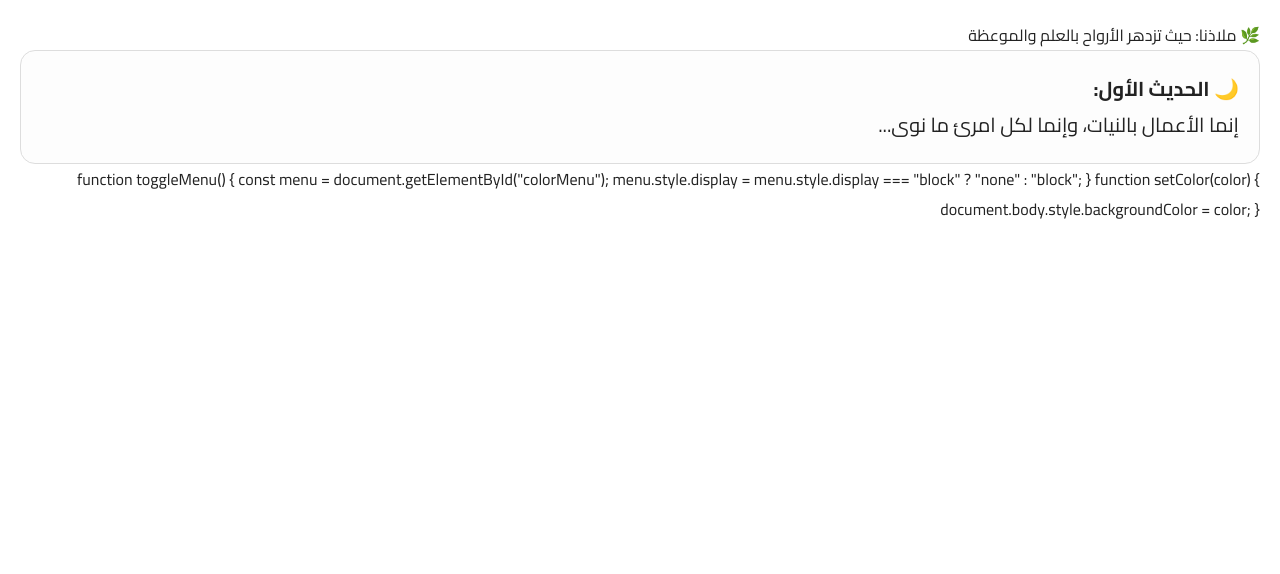
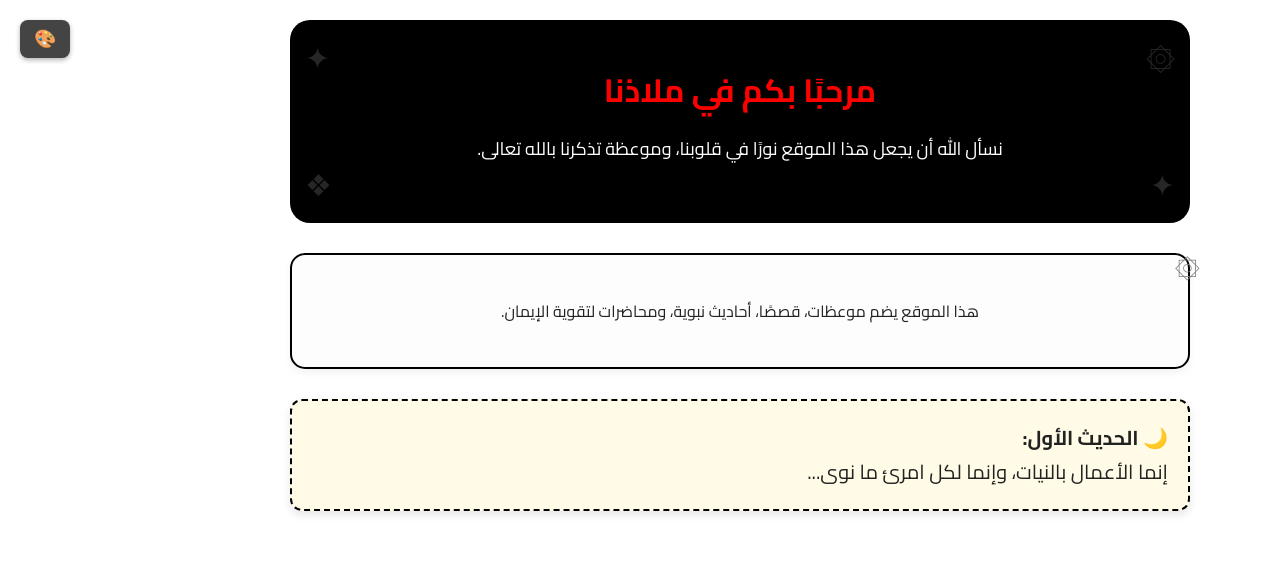
Before and after one commit to khalil799/Malathna, a plain HTML site: page index.html in a window 1280 px wide. Drawn offline with Linux system fonts and the light colour scheme.

Commit message:
Update index.html

```diff
--- a/index.html
+++ b/index.html
@@ -1,99 +1,274 @@
 <!DOCTYPE html>
 <html lang="ar" dir="rtl">
 <head>
-  <meta charset="UTF-8">
+  <meta charset="UTF-8" />
+  <meta name="viewport" content="width=device-width, initial-scale=1" />
   <title>ملاذنا</title>
-  <!-- استدعاء خط أنيق يدعم العربية -->
-  <link href="https://fonts.googleapis.com/css2?family=Cairo:wght@400;700&display=swap" rel="stylesheet">
+  <link href="https://fonts.googleapis.com/css2?family=Cairo:wght@400;700&display=swap" rel="stylesheet" />
   <style>
-    #colorMenu {
-  position: fixed;
-  top: 20px;
-  left: 20px;
-  background: #fff;
-  border: 1px solid #ccc;
-  padding: 10px;
-  border-radius: 10px;
-  display: none;
-  z-index: 1000;
-}
-
-.color-btn {
-  margin: 5px;
-  width: 30px;
-  height: 30px;
-  border: none;
-  cursor: pointer;
-  border-radius: 5px;
-}
     body {
       font-family: 'Cairo', sans-serif;
       margin: 0;
-      padding: 20px;
+      padding: 20px 20px 60px 220px;
       direction: rtl;
       background-color: #fff;
       color: #222;
+      transition: background-color 0.4s ease, color 0.4s ease;
     }
-    <button onclick="toggleMenu()" style="position:fixed; top:20px; left:20px; z-index:1001;">🎨</button>
 
-<div id="colorMenu">
-  <button class="color-btn" style="background: lightgreen;" onclick="setColor('lightgreen')"></button>
-  <button class="color-btn" style="background: white;" onclick="setColor('white')"></button>
-  <button class="color-btn" style="background: black;" onclick="setColor('black')"></button>
-  <button class="color-btn" style="background: lightblue;" onclick="setColor('lightblue')"></button>
-</div>
+    /* زر إظهار/إخفاء شريط الألوان */
+    #toggleColorsBtn {
+      position: fixed;
+      top: 20px;
+      left: 20px;
+      z-index: 1100;
+      padding: 8px 14px;
+      font-size: 18px;
+      cursor: pointer;
+      border: none;
+      border-radius: 8px;
+      background-color: #444;
+      color: white;
+      box-shadow: 0 2px 5px rgba(0,0,0,0.3);
+      transition: background-color 0.3s ease;
+    }
+    #toggleColorsBtn:hover {
+      background-color: #222;
+    }
 
-    .title {
-      font-size: 28px;
+    /* شريط تغيير الألوان */
+    #colorSidebar {
+      position: fixed;
+      top: 0;
+      left: 0;
+      width: 200px;
+      height: 100%;
+      background-color: #f0f0f0;
+      box-shadow: 2px 0 8px rgba(0,0,0,0.15);
+      padding: 20px 15px;
+      box-sizing: border-box;
+      display: none;
+      z-index: 1050;
+      overflow-y: auto;
+      border-top-right-radius: 15px;
+      border-bottom-right-radius: 15px;
+    }
+
+    #colorSidebar h4 {
+      margin-top: 0;
+      margin-bottom: 15px;
       font-weight: 700;
+      color: #333;
+      user-select: none;
+    }
+
+    .color-btn {
+      width: 100%;
+      margin: 8px 0;
+      padding: 12px 0;
+      border: none;
+      border-radius: 10px;
+      cursor: pointer;
+      font-weight: 700;
+      font-size: 16px;
+      color: white;
+      user-select: none;
+      transition: transform 0.2s ease;
+    }
+    .color-btn:hover {
+      transform: scale(1.05);
+    }
+
+    .green { background-color: #7bc86c; }
+    .white { background-color: #ffffff; color: #333; border: 1px solid #ccc; }
+    .black { background-color: #222222; }
+    .blue { background-color: #5da8f1; }
+
+    /* المحتوى الرئيسي */
+    .main-content {
+      max-width: 900px;
+      margin: auto;
+    }
+
+    .hero {
+      background-color: #000;
+      color: white;
+      border-radius: 20px;
+      padding: 40px 20px;
+      margin-bottom: 30px;
       text-align: center;
+      position: relative;
+      user-select: none;
+    }
+
+    /* زخارف */
+    .decor {
+      position: absolute;
+      font-size: 30px;
+      opacity: 0.15;
+      z-index: 0;
+      user-select: none;
+    }
+    .top-left {
+      top: 10px;
+      left: 15px;
+    }
+    .top-right {
+      top: 10px;
+      right: 15px;
+    }
+    .bottom-left {
+      bottom: 10px;
+      left: 15px;
+    }
+    .bottom-right {
+      bottom: 10px;
+      right: 15px;
+    }
+
+    .hero h1 {
+      font-size: 32px;
+      margin: 0;
+      color: red;
+      position: relative;
+      z-index: 1;
+      user-select: text;
+    }
+    .hero p {
+      margin-top: 12px;
+      font-size: 18px;
+      position: relative;
+      z-index: 1;
+      user-select: text;
+    }
+
+    .frame {
+      border-radius: 15px;
+      border: 2px solid black;
+      background-color: #fdfdfd;
+      padding: 25px;
       margin-bottom: 30px;
-      color: #2c3e50;
+      box-shadow: 0 4px 8px rgba(0,0,0,0.05);
+      position: relative;
+      transition: background-color 0.4s ease, border-color 0.4s ease;
+      user-select: text;
+    }
+
+    .frame::before {
+      content: "۞";
+      position: absolute;
+      top: -12px;
+      right: -12px;
+      font-size: 26px;
+      color: gray;
+      user-select: none;
+    }
+
+    .important {
+      color: red;
+      font-weight: 700;
     }
 
     .hadith-box {
       padding: 20px;
-      border: 1px solid #ddd;
-      background-color: #fdfdfd;
+      border: 2px dashed black;
+      border-radius: 12px;
+      background-color: #fffbe6;
+      box-shadow: 0 4px 8px rgba(0,0,0,0.1);
       font-size: 20px;
-      line-height: 1.8;
-      border-radius: 15px;
+      line-height: 1.7;
+      transition: background-color 0.4s ease, border-color 0.4s ease, color 0.4s ease;
+      user-select: text;
     }
+
   </style>
 </head>
 <body>
 
-  <div class="title">🌿 ملاذنا: حيث تزدهر الأرواح بالعلم والموعظة</div>
+  <button id="toggleColorsBtn" title="تبديل ألوان الموقع">🎨</button>
 
-  <div class="hadith-box" id="hadithBox">
-    🌙 <strong>الحديث الأول:</strong><br>
-    إنما الأعمال بالنيات، وإنما لكل امرئ ما نوى...
+  <div id="colorSidebar" aria-label="شريط ألوان الموقع">
+    <h4>اختر لونًا للموقع</h4>
+    <button class="color-btn green" onclick="setTheme('#a8e6a1', '#000', '#fffbe6', '#000')">أخضر فاتح</button>
+    <button class="color-btn white" onclick="setTheme('#ffffff', '#333', '#fffbe6', '#000')">أبيض</button>
+    <button class="color-btn black" onclick="setTheme('#222222', '#fff', '#444', '#fff')">أسود</button>
+    <button class="color-btn blue" onclick="setTheme('#5da8f1', '#fff', '#d0e7ff', '#003366')">أزرق فاتح</button>
   </div>
 
+  <main class="main-content" role="main" aria-label="محتوى الموقع">
+
+    <section class="hero" aria-label="قسم الترحيب">
+      <div class="decor top-left">✦</div>
+      <div class="decor top-right">۞</div>
+      <div class="decor bottom-left">❖</div>
+      <div class="decor bottom-right">✦</div>
+      <h1>مرحبًا بكم في <span class="important">ملاذنا</span></h1>
+      <p>نسأل الله أن يجعل هذا الموقع نورًا في قلوبنا، وموعظة تذكرنا بالله تعالى.</p>
+    </section>
+
+    <section class="frame" id="mainFrame" aria-label="مقدمة الموقع">
+      <p style="text-align:center;">
+        هذا الموقع يضم موعظات، قصصًا، أحاديث نبوية، ومحاضرات لتقوية الإيمان.
+      </p>
+    </section>
+
+    <section class="hadith-box" id="hadithBox" aria-live="polite" aria-atomic="true" tabindex="0">
+      🌙 <strong>الحديث الأول:</strong><br>
+      إنما الأعمال بالنيات، وإنما لكل امرئ ما نوى...
+    </section>
+
+  </main>
+
   <script>
+    // تبديل ألوان الموقع (خلفية، نص، إطار، خلفية الحديث، نص الحديث)
+    function setTheme(bgColor, textColor, hadithBg, hadithBorderColor) {
+      document.body.style.backgroundColor = bgColor;
+      document.body.style.color = textColor;
+      const mainFrame = document.getElementById('mainFrame');
+      mainFrame.style.backgroundColor = hadithBg;
+      mainFrame.style.borderColor = hadithBorderColor;
+
+      const hadithBox = document.getElementById('hadithBox');
+      hadithBox.style.backgroundColor = hadithBg;
+      hadithBox.style.borderColor = hadithBorderColor;
+      hadithBox.style.color = textColor;
+    }
+
+    // إظهار/إخفاء شريط الألوان
+    const toggleBtn = document.getElementById('toggleColorsBtn');
+    const sidebar = document.getElementById('colorSidebar');
+    toggleBtn.addEventListener('click', () => {
+      if (sidebar.style.display === 'block') {
+        sidebar.style.display = 'none';
+        document.body.style.paddingLeft = '20px';
+      } else {
+        sidebar.style.display = 'block';
+        document.body.style.paddingLeft = '220px';
+      }
+    });
+
+    // الأحاديث النبوية الأربعين (بداية)
     const ahadith = [
       "🌙 <strong>الحديث الأول:</strong><br>إنما الأعمال بالنيات، وإنما لكل امرئ ما نوى...",
       "📿 <strong>الحديث الثاني:</strong><br>من حسن إسلام المرء تركه ما لا يعنيه.",
       "🌟 <strong>الحديث الثالث:</strong><br>لا يؤمن أحدكم حتى يحب لأخيه ما يحب لنفسه.",
       "☀️ <strong>الحديث الرابع:</strong><br>إن الله لا ينظر إلى صوركم وأموالكم ولكن ينظر إلى قلوبكم وأعمالكم.",
       "📘 <strong>الحديث الخامس:</strong><br>من كان يؤمن بالله واليوم الآخر فليقل خيراً أو ليصمت.",
-      // يمكنك إضافة المزيد من الأحاديث هنا
+      "🕊 <strong>الحديث السادس:</strong><br>الدين النصيحة.",
+      "💡 <strong>الحديث السابع:</strong><br>الحلال بين والحرام بين.",
+      "🛡 <strong>الحديث الثامن:</strong><br>من كان يؤمن بالله واليوم الآخر فليقل خيراً أو ليصمت.",
+      // أضف باقي الأحاديث حسب الرغبة...
     ];
 
     let current = 0;
-    setInterval(() => {
+    function updateHadith() {
+      const hadithBox = document.getElementById('hadithBox');
+      hadithBox.innerHTML = ahadith[current];
       current = (current + 1) % ahadith.length;
-      document.getElementById("hadithBox").innerHTML = ahadith[current];
-    }, 180000); // كل ٣ دقائق
+    }
+    updateHadith();
+    setInterval(updateHadith, 180000); // تحديث كل 3 دقائق
   </script>
-  function toggleMenu() {
-  const menu = document.getElementById("colorMenu");
-  menu.style.display = menu.style.display === "block" ? "none" : "block";
-}
-
-function setColor(color) {
-  document.body.style.backgroundColor = color;
-}
 
 </body>
-</html>
+    </html>
```
